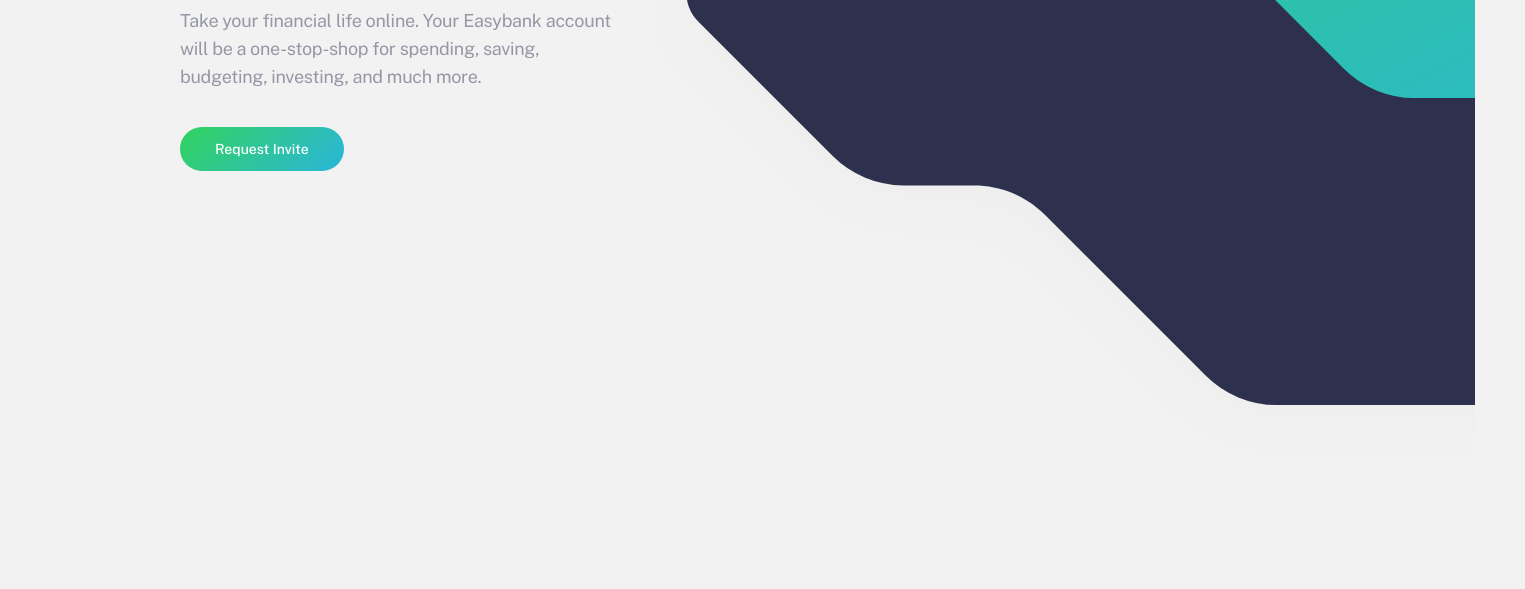
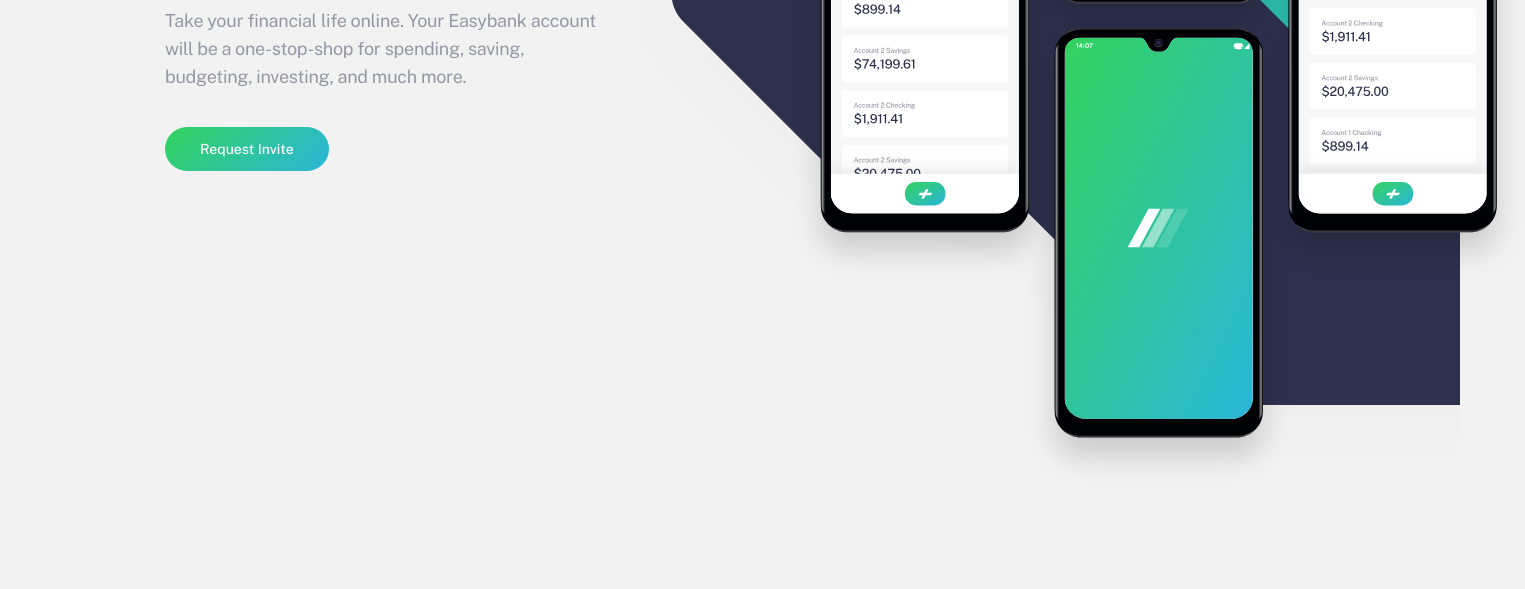
Before and after one commit to Bekzod97-div/easybank, a plain HTML site: page index.html in a window 1280 px wide. Shown: the part 396-985 px from the top of the page, 1525 px wide, since content can reach past the window. Before the commit the page ends 880 px from the top, so only its background shows below. Drawn offline with Linux system fonts and the light colour scheme.

Commit message:
add phones img to hero

```diff
--- a/css/styles.css
+++ b/css/styles.css
@@ -62,6 +62,7 @@ body {
     font-family: "Public Sans", "Arial", sans-serif;
     background-color: #f2f2f2;
     color: var(--text-color);
+    overflow-x: hidden;
 }
 
 .container {
@@ -200,11 +201,12 @@ body {
 .hero {
     width: 100%;
     max-width: 1305px;
-    padding-left: 15px;
+    padding-left: 165px;
     padding-right: 15px;
-    margin-left: 165px;
-    margin-right: 0;
+    margin-left: auto;
+    margin-right: auto;
     display: flex;
+    justify-content: space-between;
     height: 100vh;
     background-image: url(../img/hero-bg.svg);
     background-repeat: no-repeat;
@@ -229,3 +231,11 @@ body {
 .hero__content-text {
     margin-bottom: 36px;
 }
+
+/* Hero phones */
+.hero-img {
+  z-index: 1;
+  width: 732px;
+  height: 901px;
+  transform: translate(80px, -100px);
+}
--- a/index.html
+++ b/index.html
@@ -55,7 +55,7 @@
             </div>
 
             <div class="hero__img--wrapper">
-
+              <img class="hero-img" src="./img/hero-phones.svg" alt="phones photo" width="732" height="901">
             </div>
         </section>
     </main>
```
Also changed, not shown: img/hero-phones.svg (added).
